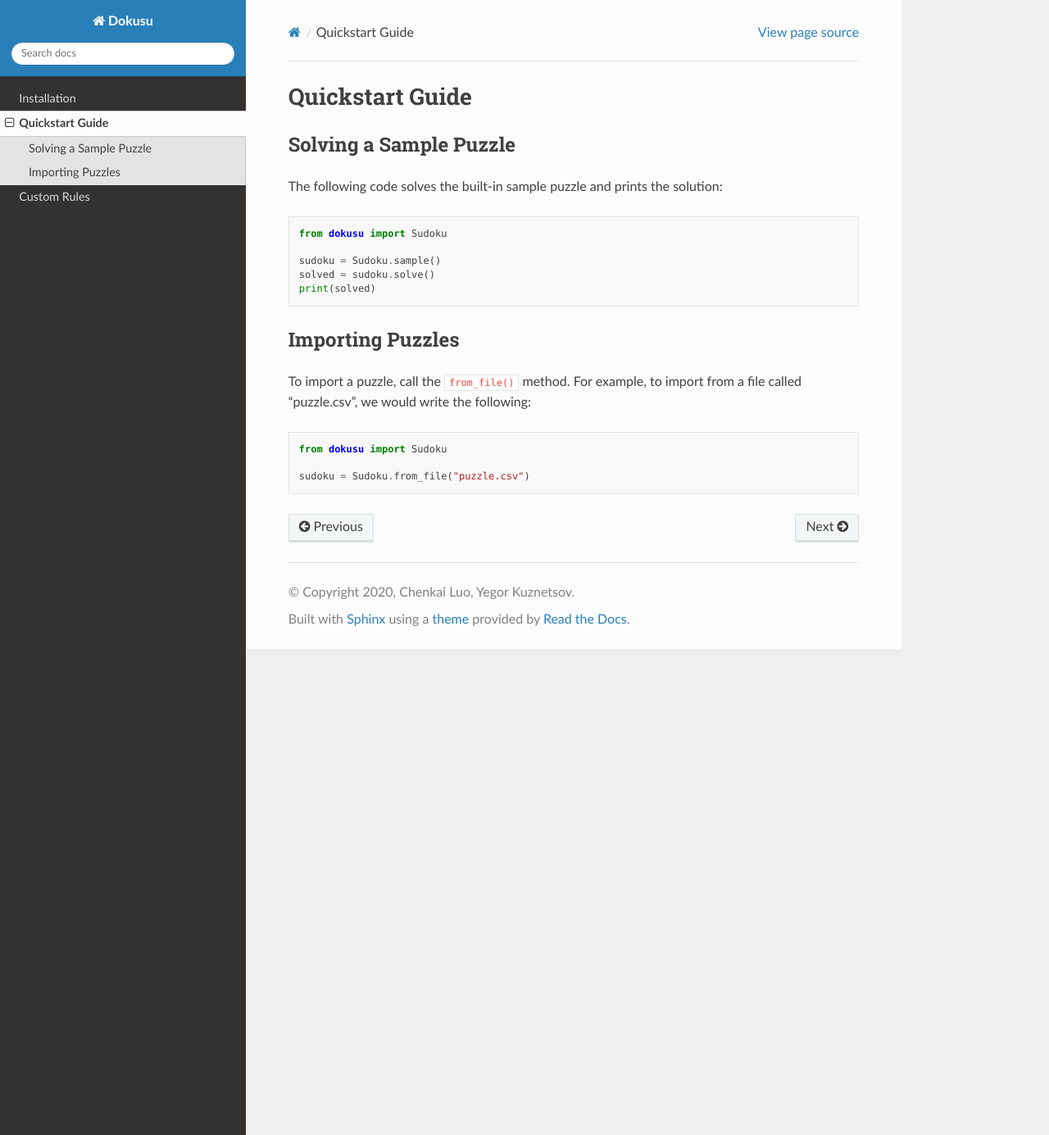
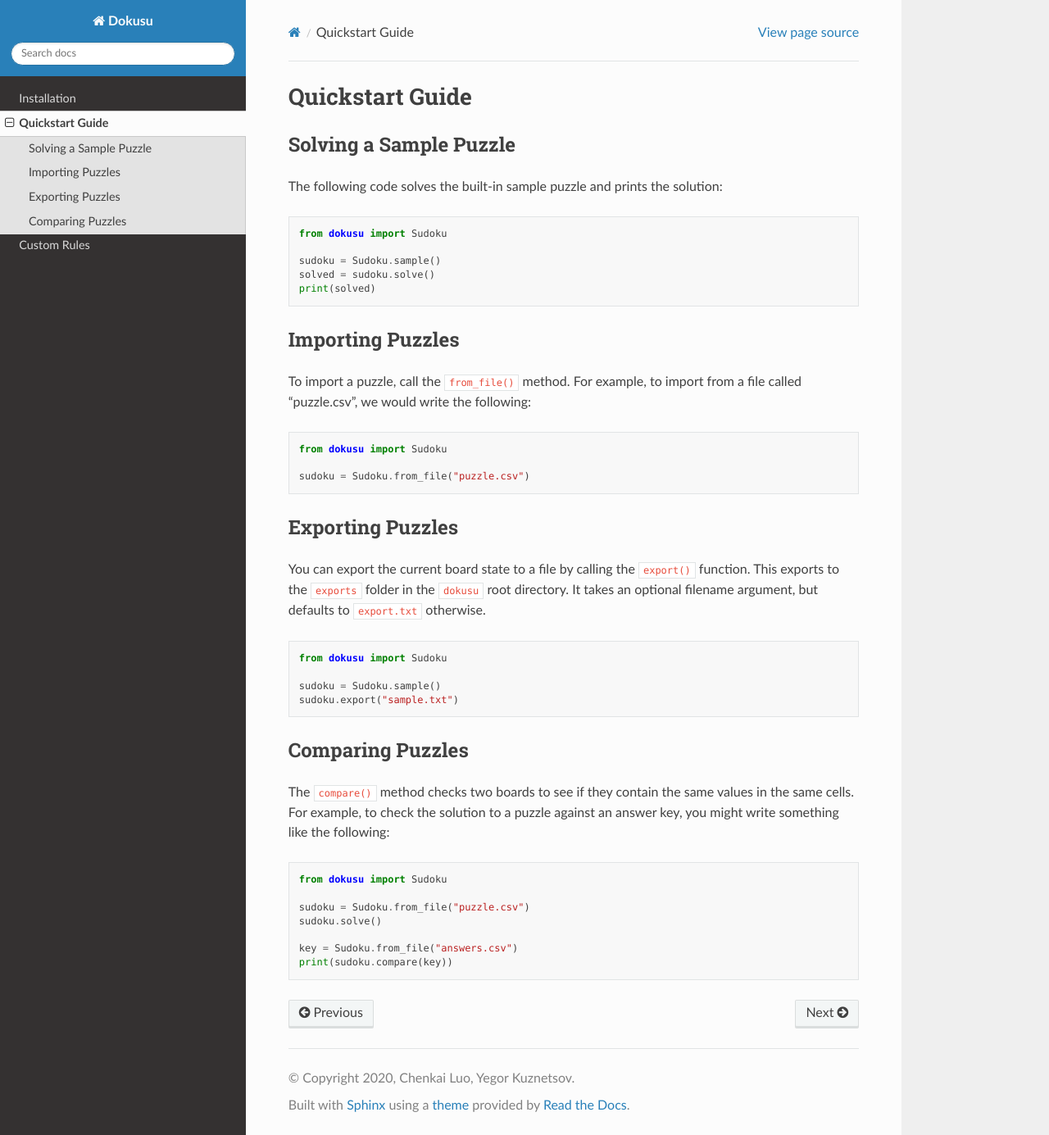
Before and after one commit to Chenkail/Dokusu, a Sphinx documentation site: the page built from docs/source/quickstart.rst, in a window 1280 px wide and 1385 px high. Shown: the whole window at 82% size. Built offline with Sphinx 7.4.7 and the Read the Docs theme 2.0.0, drawn with Linux system fonts in a browser that asks for light colours.

Commit message:
Update docs

```diff
--- a/docs/source/quickstart.rst
+++ b/docs/source/quickstart.rst
@@ -25,3 +25,30 @@ To import a puzzle, call the ``from_file()`` method. For example, to import from
     from dokusu import Sudoku
 
     sudoku = Sudoku.from_file("puzzle.csv")
+
+Exporting Puzzles
+=================
+
+You can export the current board state to a file by calling the ``export()`` function. This exports to the ``exports`` folder in the ``dokusu`` root directory. It takes an optional filename argument, but defaults to ``export.txt`` otherwise.
+
+.. code:: python
+
+    from dokusu import Sudoku
+
+    sudoku = Sudoku.sample()
+    sudoku.export("sample.txt")
+
+Comparing Puzzles
+=================
+
+The ``compare()`` method checks two boards to see if they contain the same values in the same cells. For example, to check the solution to a puzzle against an answer key, you might write something like the following:
+
+.. code:: python
+
+    from dokusu import Sudoku
+
+    sudoku = Sudoku.from_file("puzzle.csv")
+    sudoku.solve()
+
+    key = Sudoku.from_file("answers.csv")
+    print(sudoku.compare(key))
```
Also changed, not shown: docs/source/installation.rst (+17 -3 lines), 1 other file.
